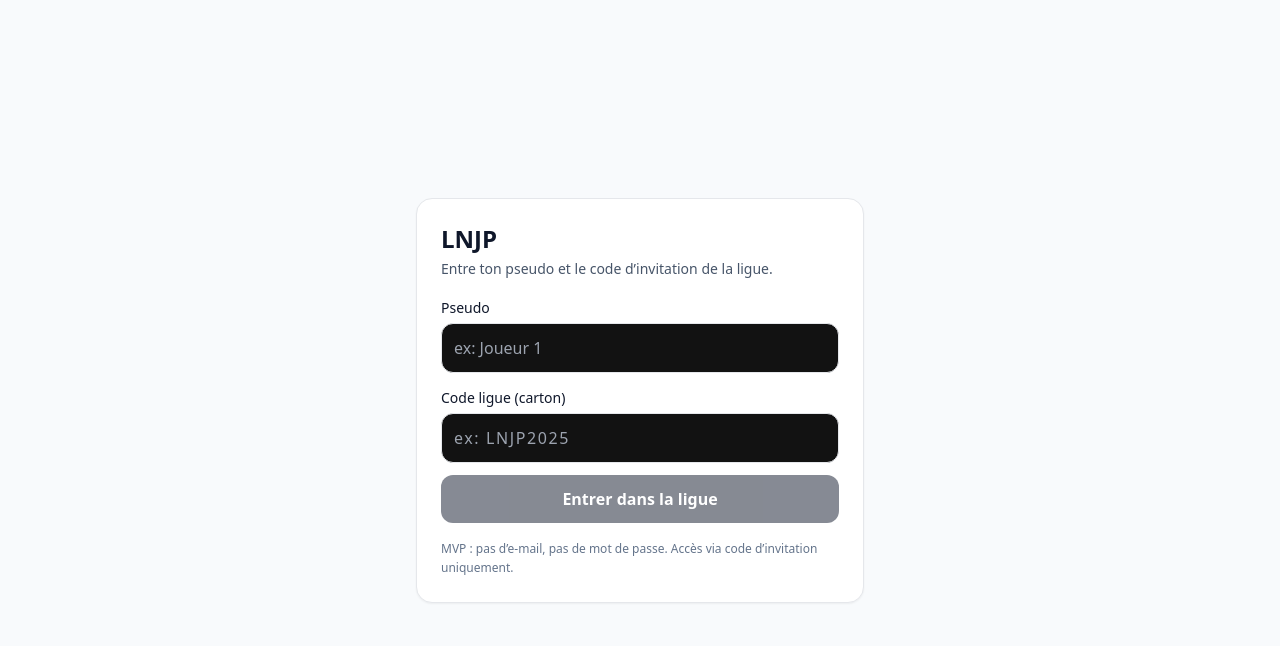
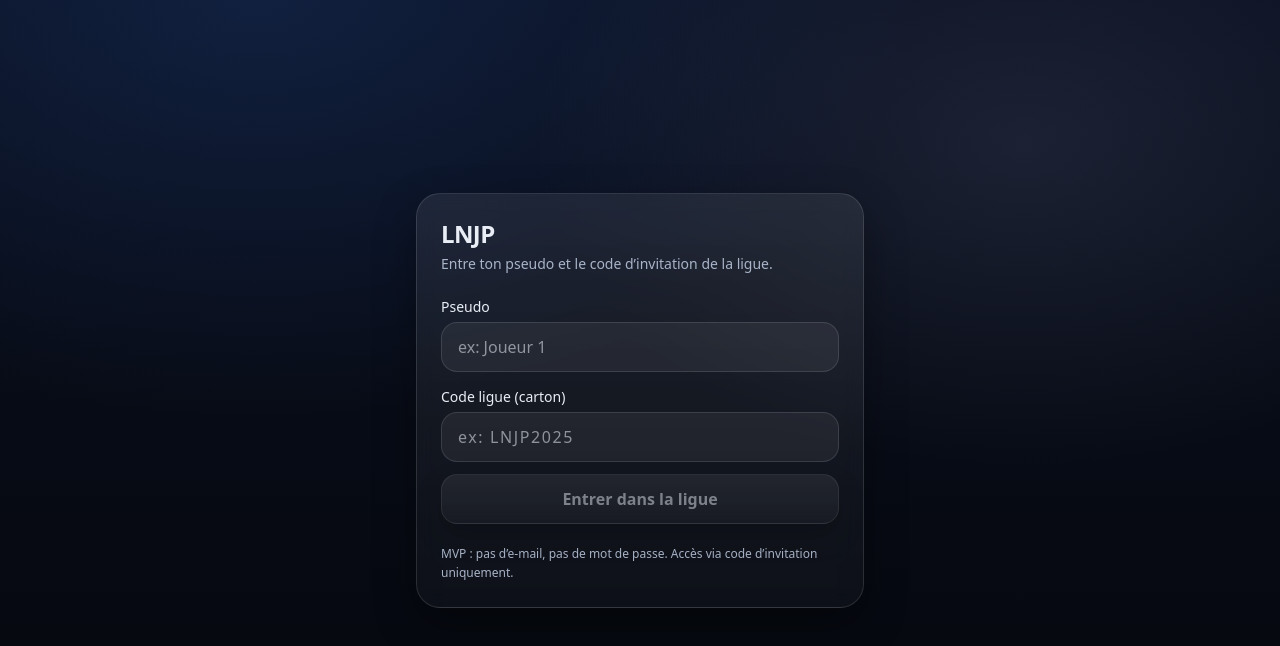
Before and after one commit to francoisduthy63110/lnjp, a React (Vite) app: page / in a window 1280 px wide. Shown: the top 646 px of the page. Built offline with nearby package versions, Linux system fonts and the light colour scheme; no server answers.

Commit message:
UI: lighten background and glass surfaces

```diff
--- a/package.json
+++ b/package.json
@@ -26,6 +26,7 @@
     "globals": "^16.5.0",
     "postcss": "^8.5.6",
     "tailwindcss": "^3.4.0",
+    "vercel": "^50.1.3",
     "vite": "npm:rolldown-vite@7.2.5",
     "web-push": "^3.6.7"
   },
--- a/src/App.jsx
+++ b/src/App.jsx
@@ -8,9 +8,8 @@ import V2App from "./v2/V2App";
 import StyleLab from "./stylelab/StyleLab";
 
 function canAccessPreview() {
-  return true
+  return true;
 }
-
 
 /**
  * App.jsx (MVP clean)
@@ -104,7 +103,9 @@ function Join({ onJoin }) {
     setError("");
     setBusy(true);
     try {
-      const res = await fetch("/api/league-validate", {
+      const API_BASE = import.meta.env.DEV ? "https://lnjp.vercel.app" : "";
+const res = await fetch(`${API_BASE}/api/league-validate`, {
+
         method: "POST",
         headers: { "Content-Type": "application/json" },
         body: JSON.stringify({ leagueCode: leagueCode.trim() }),
@@ -124,11 +125,13 @@ function Join({ onJoin }) {
   }
 
   return (
-    <div className="min-h-screen bg-slate-50 text-slate-900 flex items-center justify-center p-6">
-      <div className="w-full max-w-md bg-white border rounded-2xl shadow-sm p-6 space-y-4">
+    // Le fond global est porté par index.css (body). Ici on ne met plus bg-slate-50.
+    <div className="min-h-screen flex items-center justify-center px-6 py-10">
+      {/* Carte “glass” pour plus de clarté tout en restant dark */}
+      <div className="w-full max-w-md lnjp-surface rounded-3xl p-6 space-y-5">
         <div className="space-y-1">
-          <h1 className="text-2xl font-bold">LNJP</h1>
-          <p className="text-sm text-slate-600">
+          <h1 className="text-2xl font-bold tracking-tight">LNJP</h1>
+          <p className="text-sm lnjp-muted">
             Entre ton pseudo et le code d’invitation de la ligue.
           </p>
         </div>
@@ -137,7 +140,7 @@ function Join({ onJoin }) {
           <label className="block space-y-1">
             <span className="text-sm font-medium">Pseudo</span>
             <input
-              className="w-full border rounded-xl p-3"
+              className="w-full rounded-2xl px-4 py-3 outline-none lnjp-chip text-[var(--lnjp-text)] placeholder:text-[rgba(233,238,246,.55)]"
               value={displayName}
               onChange={(e) => setDisplayName(e.target.value)}
               placeholder="ex: Joueur 1"
@@ -149,7 +152,7 @@ function Join({ onJoin }) {
           <label className="block space-y-1">
             <span className="text-sm font-medium">Code ligue (carton)</span>
             <input
-              className="w-full border rounded-xl p-3 tracking-widest"
+              className="w-full rounded-2xl px-4 py-3 tracking-widest outline-none lnjp-chip text-[var(--lnjp-text)] placeholder:text-[rgba(233,238,246,.55)]"
               value={leagueCode}
               onChange={(e) => setLeagueCode(e.target.value)}
               placeholder="ex: LNJP2025"
@@ -159,7 +162,12 @@ function Join({ onJoin }) {
           </label>
 
           <button
-            className="w-full rounded-xl bg-slate-900 text-white py-3 font-semibold disabled:opacity-50"
+            className="w-full rounded-2xl py-3 font-semibold disabled:opacity-50"
+            style={{
+              background: "linear-gradient(180deg, rgba(255,255,255,.14), rgba(255,255,255,.06))",
+              border: "1px solid rgba(255,255,255,.16)",
+              boxShadow: "0 12px 28px rgba(0,0,0,.35)",
+            }}
             onClick={submit}
             disabled={!canSubmit || busy}
           >
@@ -167,9 +175,13 @@ function Join({ onJoin }) {
           </button>
         </div>
 
-        {error ? <div className="text-sm text-red-600">{error}</div> : null}
+        {error ? (
+          <div className="text-sm" style={{ color: "var(--lnjp-red)" }}>
+            {error}
+          </div>
+        ) : null}
 
-        <div className="text-xs text-slate-500 leading-relaxed">
+        <div className="text-xs lnjp-muted leading-relaxed">
           MVP : pas d’e-mail, pas de mot de passe. Accès via code d’invitation uniquement.
         </div>
       </div>
--- a/src/index.css
+++ b/src/index.css
@@ -3,29 +3,49 @@
 @tailwind utilities;
 
 /* =========================
-   Global (PWA / iOS safe-area)
-========================= */
+   LNJP Theme (Navy / Metal)
+   ========================= */
+:root{
+  --lnjp-bg-0:#05070c;     /* quasi noir */
+  --lnjp-bg-1:#0a1020;     /* navy sombre mais lisible */
+  --lnjp-card-0: rgba(255,255,255,.08);
+  --lnjp-card-1: rgba(255,255,255,.03);
+  --lnjp-stroke: rgba(255,255,255,.12);
 
-:root {
-  color-scheme: dark;
+  --lnjp-text: #e9eef6;
+  --lnjp-muted:#a8b4c8;
+
+  --lnjp-red:#c8102e;
 }
 
-html,
-body {
+html, body {
   height: 100%;
-  background: var(--bg);
 }
 
-body {
-  margin: 0;
+body{
+  /* Fond plus "clair" que noir pur, avec halos subtils */
+  background:
+    radial-gradient(1100px 700px at 20% 0%, rgba(60,130,255,.14), transparent 60%),
+    radial-gradient(900px 600px at 80% 18%, rgba(190,200,255,.10), transparent 55%),
+    linear-gradient(180deg, var(--lnjp-bg-1) 0%, var(--lnjp-bg-0) 100%);
+  color: var(--lnjp-text);
 }
 
-#root {
-  min-height: 100%;
-  background: var(--bg);
+/* Cartes / blocs */
+.lnjp-surface{
+  background: linear-gradient(180deg, var(--lnjp-card-0), var(--lnjp-card-1));
+  border: 1px solid var(--lnjp-stroke);
+  box-shadow: 0 16px 40px rgba(0,0,0,.35);
+  backdrop-filter: blur(10px);
 }
 
-/* Pour éviter le “blanc” pendant les scroll bounce iOS */
-* {
-  -webkit-tap-highlight-color: transparent;
+/* Chips / petits boutons */
+.lnjp-chip{
+  background: rgba(255,255,255,.06);
+  border: 1px solid rgba(255,255,255,.12);
 }
+
+/* Texte secondaire “métallisé” */
+.lnjp-muted{
+  color: var(--lnjp-muted);
+}
```
Also changed, not shown: 1 other file (tests, documents, lock files or other folders).
